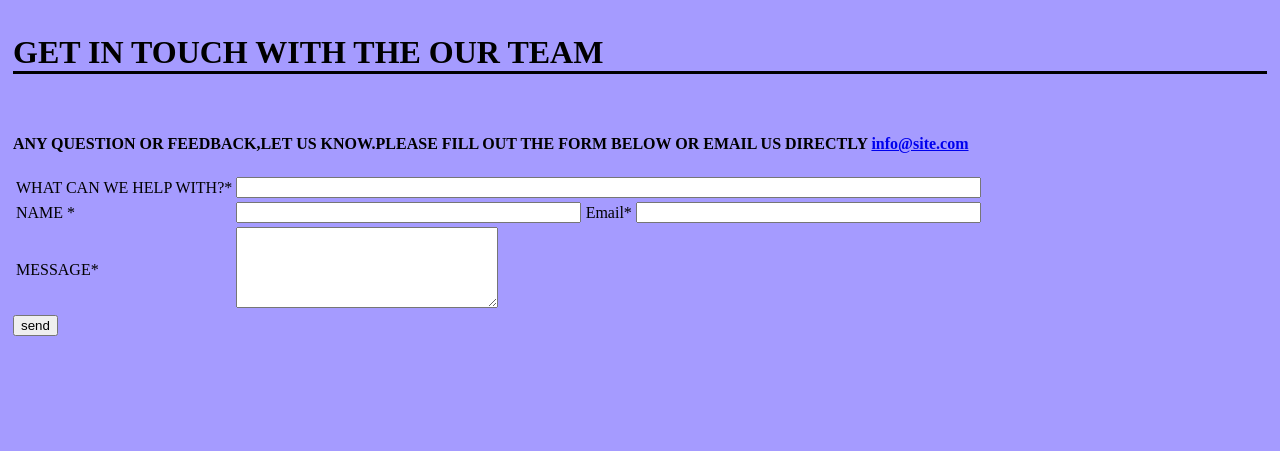
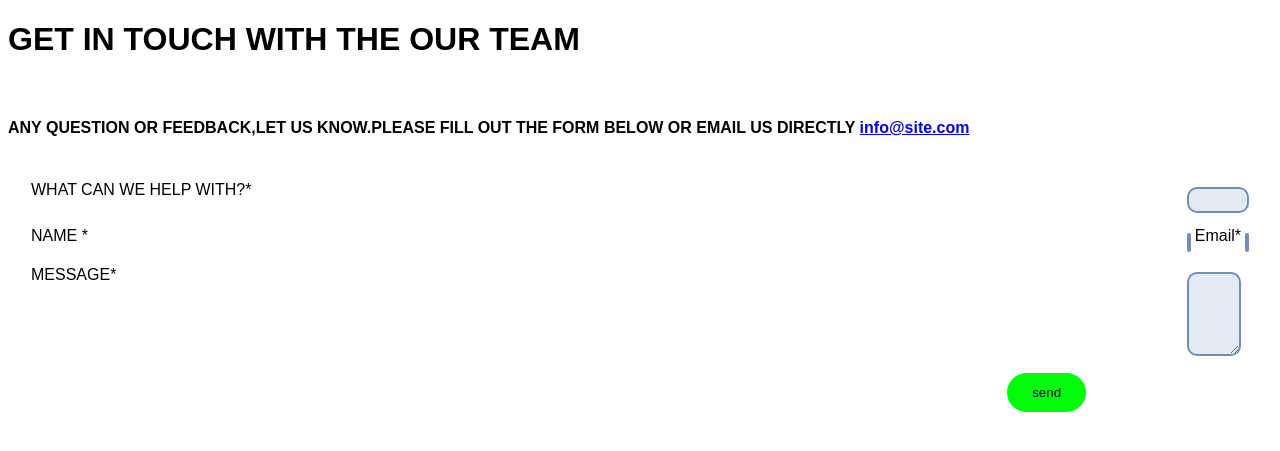
Before and after one commit to NSBMFinalProjects/WebModule, a PHP site: page /contactUs.html in a window 1280 px wide. Shown: the top 451 px of the page. Run offline with PHP 8.4, Linux system fonts and the light colour scheme.

Commit message:
last update july 18

```diff
--- a/contactUs.html
+++ b/contactUs.html
@@ -5,20 +5,21 @@
     <link rel="stylesheet" href="css/contactUs.css" />
   </head>
   <body>
-    <h1 class="a">GET IN TOUCH WITH THE OUR TEAM</h1>
+    <h1>GET IN TOUCH WITH THE OUR TEAM</h1>
     <br />
     <h4>
       ANY QUESTION OR FEEDBACK,LET US KNOW.PLEASE FILL OUT THE FORM BELOW OR
       EMAIL US DIRECTLY <a href="info@site.com">info@site.com</a>
     </h6>
-
-    <form action="contactUs.php">
-      <table id="tblContactUs">
+    <div class="container">
+    <form action="contactUs.php" class="clsform">
+      <table >
         <tr>
           <td>
             <label>WHAT CAN WE HELP WITH?*</label>
           </td>
-          <td colspan="4"><input type="text" id="cntWhat" size="90" /></td>
+            <td colspan="4"><input type="text" id="cntWhat"  class="rounded" />
+          </td>
         </tr>
 
         <tr>
@@ -26,20 +27,20 @@
             <label>NAME *</label>
           </td>
           <td>
-            <input type="text" name="cntName" id="cntName" size="40" />
+            <input type="text" name="cntName" id="cntName" />
           </td>
           <td>
             <label>Email*</label>
           </td>
           <td>
-            <input type="text" name="cntEmail" id="cntEmail" size="40" />
+            <input type="text" name="cntEmail" id="cntEmail" size="40" class="btnradius"/>
           </td>
         </tr>
         <tr>
           <td>
             <label>MESSAGE*</label>
           </td>
-          <td colspan="3">
+          <td colspan="2">
             <textarea
               name="cntMessage"
               id="cntMessage"
@@ -48,9 +49,13 @@
               size="100"
             ></textarea>
           </td>
+
         </tr>
       </table>
-      <input type="submit" value="send" id="btnsend"/>
+          <input type="submit" value="send" ali/>
+
     </form>
+    </div>
+
   </body>
 </html>
--- a/css/contactUs.css
+++ b/css/contactUs.css
@@ -1,18 +1,49 @@
-table.tblContactUs {
-  table-layout: auto;
+body {
+  background-color: #ffffff;
+  font-family: Arial, Helvetica, sans-serif;
+  box-sizing: border-box;
+}
+
+table {
+  border: 100px;
+  border-color: blue;
   width: 100%;
 }
-
-h1.a {
+td {
+  border-radius: 10px;
+  width: 100%;
+  height: 5px;
+  vertical-align: top;
   text-align: left;
-  border-bottom-style: solid;
 }
 
-input.btnsend {
-  text-align: right;
-  border-radius: 10;
+input[type="text"],
+textarea {
+  background-color: #e3eaf4;
+  width: 100%;
+  padding: 5%;
+  border: 2px solid #738db3;
+  border-radius: 10px;
+  box-sizing: border-box;
+  margin-top: 6px;
+  margin-bottom: 10px;
+  resize: vertical;
 }
-body {
-  background-color: rgb(165, 155, 255);
-  padding: 5px;
+.container {
+  background-color: white;
+  padding: 20px;
+  border-radius: 5px;
 }
+
+input[type="submit"] {
+  background-color: #00fd09;
+  color: black;
+  padding: 12px 25px;
+  border: none;
+  border-radius: 25px;
+  cursor: pointer;
+  margin-left: 80%;
+}
+input[type="submit"] :hover {
+  background-color: #f2f2f2;
+}
```
